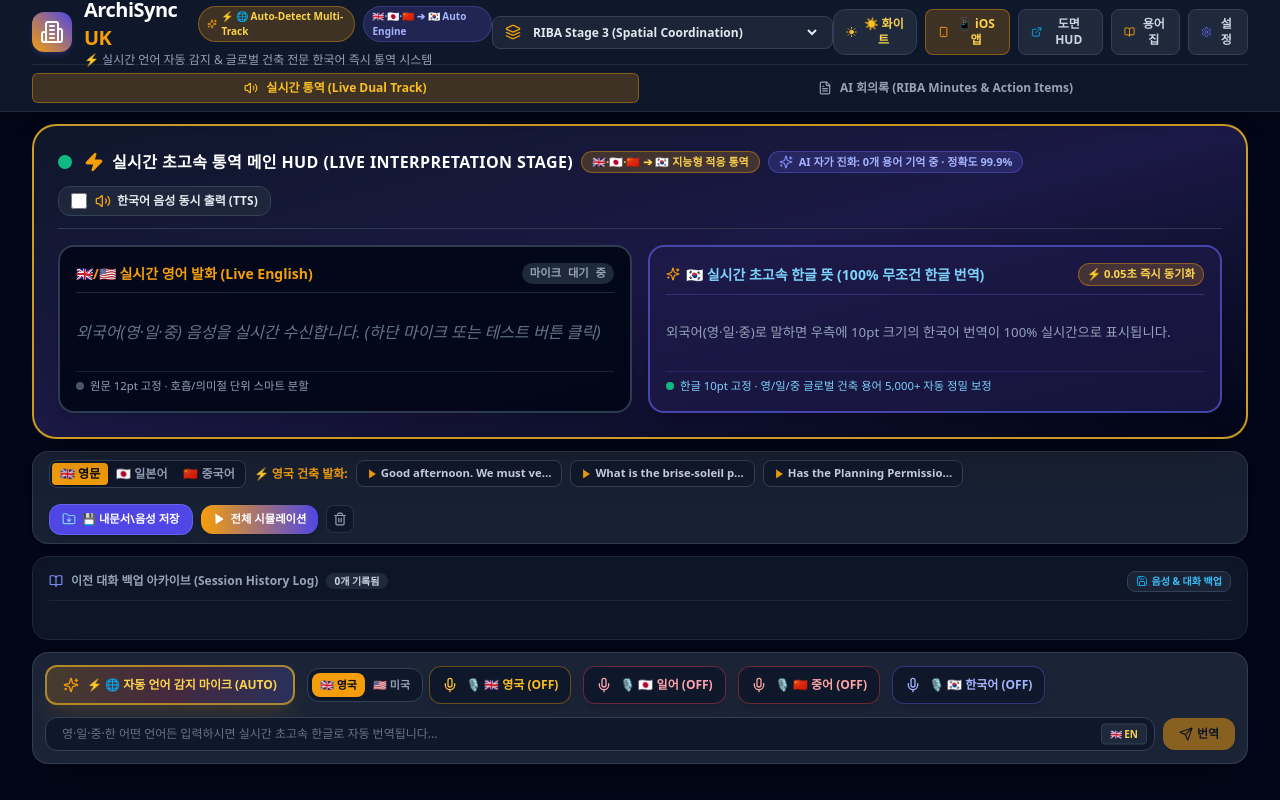
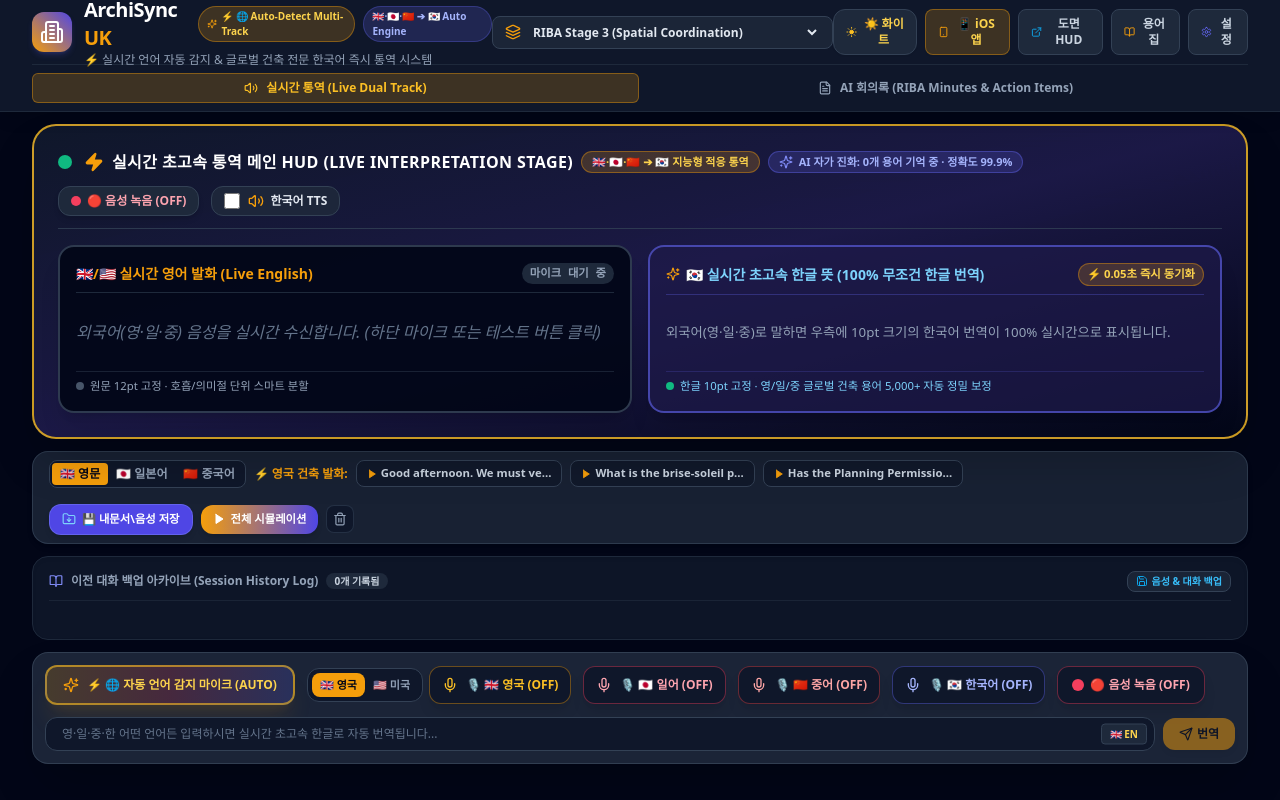
Before and after one commit to tttd1us-design/archisync-uk, a React (Vite) app: page / in a window 1280 px wide. Built offline with nearby package versions, Linux system fonts and the light colour scheme.

Commit message:
Add manual Audio Recording ON/OFF toggle switch with live duration timer and decoupled MediaRecorder control

```diff
--- a/src/components/LiveInterpreter.jsx
+++ b/src/components/LiveInterpreter.jsx
@@ -106,11 +106,43 @@
   const [editingId, setEditingId] = useState(null);
   const [editTranslationText, setEditTranslationText] = useState('');
   const [learnedCount, setLearnedCount] = useState(() => getLearnedStats().totalLearnedTerms);
+  const [isRecordingAudio, setIsRecordingAudio] = useState(false);
+  const [recordingSeconds, setRecordingSeconds] = useState(0);
 
   const messagesTopRef = useRef(null);
   const simulationTimerRef = useRef(null);
   const visualizerCleanupRef = useRef(null);
   const interimTranslateTimerRef = useRef(null);
+  const recordingTimerRef = useRef(null);
+
+  // 🔴 Toggle Manual Voice Recording (ON / OFF)
+  const toggleAudioRecording = async () => {
+    if (isRecordingAudio) {
+      // STOP recording
+      if (recordingTimerRef.current) clearInterval(recordingTimerRef.current);
+      await speechService.stopMediaRecording();
+      setIsRecordingAudio(false);
+    } else {
+      // START recording
+      if (!speechService.mediaStream) {
+        await speechService.startAudioVisualizer((lvl) => setAudioLevel(lvl));
+      }
+      speechService.startMediaRecording();
+      setIsRecordingAudio(true);
+      setRecordingSeconds(0);
+      if (recordingTimerRef.current) clearInterval(recordingTimerRef.current);
+      recordingTimerRef.current = setInterval(() => {
+        setRecordingSeconds(prev => prev + 1);
+      }, 1000);
+    }
+  };
+
+  // Format seconds to MM:SS
+  const formatTime = (secs) => {
+    const m = Math.floor(secs / 60).toString().padStart(2, '0');
+    const s = (secs % 60).toString().padStart(2, '0');
+    return `${m}:${s}`;
+  };
 
   // 🧠 Save and Learn User Correction in Real-Time
   const handleSaveCorrection = (msgId, originalText, newKorean) => {
@@ -125,13 +157,14 @@
   const handleSaveToDocuments = async () => {
     setIsSaving(true);
     try {
-      const audioBlob = await speechService.stopMediaRecording();
+      let audioBlob = null;
+      if (isRecordingAudio) {
+        audioBlob = await speechService.stopMediaRecording();
+        setIsRecordingAudio(false);
+        if (recordingTimerRef.current) clearInterval(recordingTimerRef.current);
+      }
+
       const res = await speechService.saveVoiceRecordingToDocuments(audioBlob, messages);
-
-      // Resume recording if mic is still active
-      if (activeMic) {
-        speechService.startMediaRecording();
-      }
 
       setSaveStatus({
         success: res.success,
@@ -545,7 +578,27 @@
             </div>
           </div>
 
-          <div className="flex items-center space-x-4">
+          <div className="flex items-center space-x-3">
+            {/* 🔴 Manual Audio Recording Toggle Button */}
+            <button
+              onClick={toggleAudioRecording}
+              className={`flex items-center space-x-1.5 px-3 py-1.5 rounded-xl text-xs font-bold transition shadow-md border ${
+                isRecordingAudio
+                  ? 'bg-rose-600 hover:bg-rose-700 text-white border-rose-400 ring-2 ring-rose-500/40 animate-pulse'
+                  : isDark
+                    ? 'bg-slate-800 hover:bg-slate-700 text-rose-300 border-slate-700 hover:border-rose-500/50'
+                    : 'bg-white hover:bg-rose-50 text-rose-700 border-slate-300 hover:border-rose-400 shadow-sm'
+              }`}
+              title={isRecordingAudio ? "음성 녹음을 중지합니다" : "실제 마이크 음성을 고음질 오디오 파일로 녹음합니다"}
+            >
+              <span className={`w-2.5 h-2.5 rounded-full ${isRecordingAudio ? 'bg-white animate-ping' : 'bg-rose-500'}`} />
+              <span>
+                {isRecordingAudio
+                  ? `⏹️ ● REC (${formatTime(recordingSeconds)})`
+                  : '🔴 음성 녹음 (OFF)'}
+              </span>
+            </button>
+
             <label className={`flex items-center space-x-2 text-xs md:text-sm font-bold cursor-pointer px-3 py-1.5 rounded-xl border transition ${
               isDark
                 ? 'bg-slate-800/90 text-slate-200 border-slate-700 hover:border-amber-500/50'
@@ -558,7 +611,7 @@
                 className="rounded text-amber-500 focus:ring-amber-400 bg-slate-900 border-slate-700 w-4 h-4"
               />
               <span className="flex items-center gap-1.5 text-xs font-bold">
-                <Volume2 className="w-4 h-4 text-amber-500" /> 한국어 음성 동시 출력 (TTS)
+                <Volume2 className="w-4 h-4 text-amber-500" /> 한국어 TTS
               </span>
             </label>
           </div>
@@ -1206,6 +1259,27 @@
             <span>{activeMic === 'ko-KR' ? '⏹️ 🇰🇷 한국어 (ON)' : '🎙️ 🇰🇷 한국어 (OFF)'}</span>
           </button>
 
+          {/* 🔴 Manual Audio Recording ON/OFF Adjustment Button */}
+          <button
+            type="button"
+            onClick={toggleAudioRecording}
+            className={`flex items-center space-x-1.5 px-3.5 py-2.5 rounded-xl font-extrabold text-xs transition shadow-lg border ${
+              isRecordingAudio
+                ? 'bg-rose-600 hover:bg-rose-700 text-white border-rose-400 ring-4 ring-rose-500/40 animate-pulse'
+                : isDark
+                  ? 'bg-slate-900 hover:bg-slate-800 text-rose-300 border-rose-500/40 hover:border-rose-400'
+                  : 'bg-rose-50 hover:bg-rose-100 text-rose-800 border-rose-300'
+            }`}
+            title="필요할 때 실제 마이크 음성을 고음질 오디오 파일로 녹음하거나 중지합니다"
+          >
+            <span className={`w-3 h-3 rounded-full ${isRecordingAudio ? 'bg-white animate-ping' : 'bg-rose-500'}`} />
+            <span>
+              {isRecordingAudio
+                ? `⏹️ ● REC 녹음 중 (${formatTime(recordingSeconds)})`
+                : '🔴 음성 녹음 (OFF)'}
+            </span>
+          </button>
+
           {/* Manual Input Field */}
           <form onSubmit={handleManualSend} className="flex-1 flex items-center gap-2 min-w-[240px]">
             <div className="relative flex-1">
--- a/src/services/speechService.js
+++ b/src/services/speechService.js
@@ -478,9 +478,6 @@
         }
       });
 
-      // Start MediaRecorder alongside visualizer
-      this.startMediaRecording();
-
       this.audioContext = new (window.AudioContext || window.webkitAudioContext)();
       const source = this.audioContext.createMediaStreamSource(this.mediaStream);
 
```
